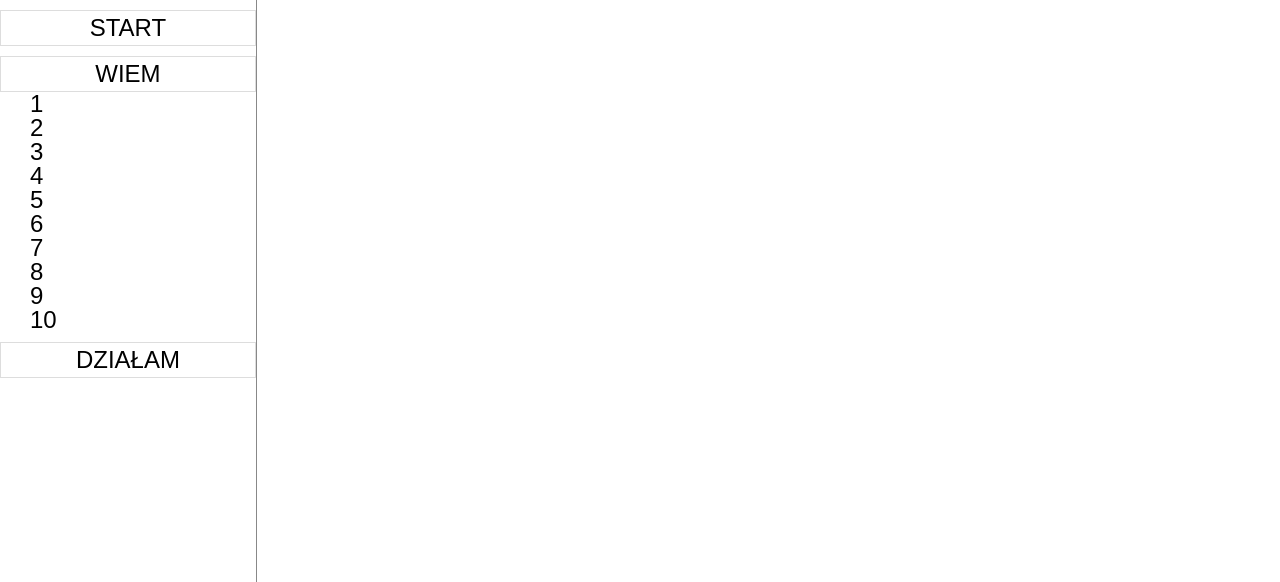
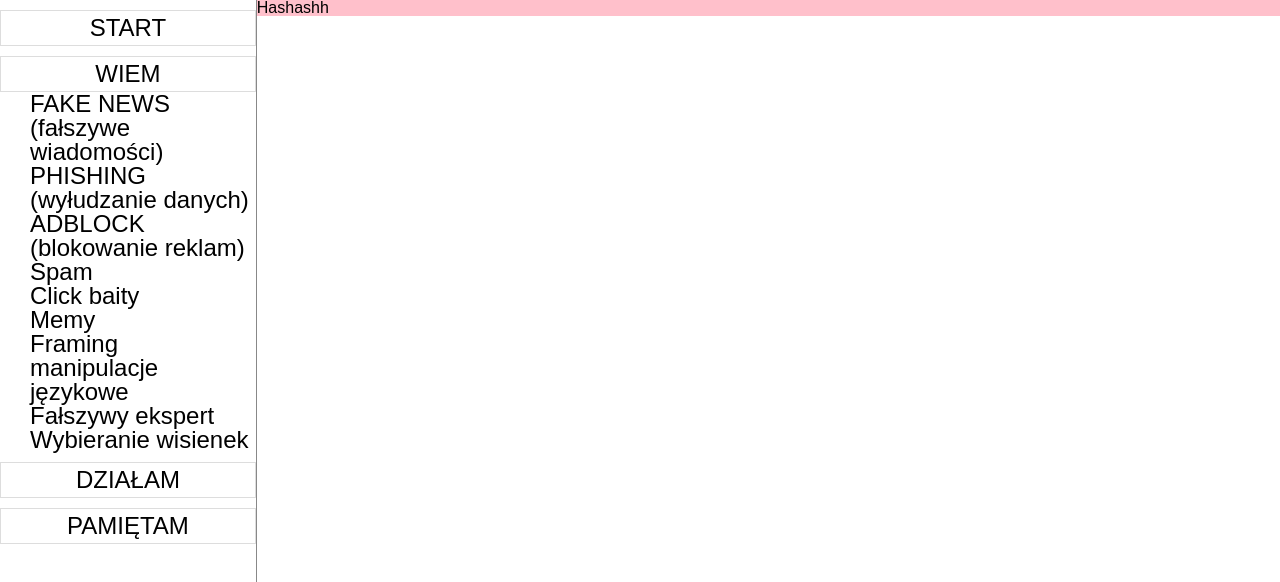
Before and after one commit to edukaton/damy-rade, a React (Create React App) app: page /jednoreki in a window 1280 px wide. Both pictures are taken after a click on the link "WIEM". Shown: the top 582 px of the page. Built offline with nearby package versions, Linux system fonts and the light colour scheme.

Commit message:
Lap mlody

```diff
--- /dev/null
+++ b/src/games/one-bandit/css/bandit.css
@@ -0,0 +1,3 @@
+.bandit-game {
+  background: pink;
+}
--- /dev/null
+++ b/src/games/one-bandit/js/Bandit.js
@@ -0,0 +1,32 @@
+import React, { Component } from 'react';
+
+import { CSSTransitionGroup } from 'react-transition-group';
+import '../css/bandit.css';
+
+class Bandit extends Component {
+  constructor() {
+    super();
+
+    this.state = {
+      words: []
+    };
+  }
+
+  componentWillMount() {
+
+  }
+
+  componentWillUnmount() {
+
+  }
+
+  render() {
+    return (
+      <div className="bandit-game">
+        <p>Hashashh</p>
+      </div>
+    );
+  }
+}
+
+export default Bandit;
--- a/src/games/spam/js/Message.js
+++ b/src/games/spam/js/Message.js
@@ -1,7 +1,8 @@
-import React from 'react';
+import React, { Component } from 'react';
 import { CSSTransitionGroup } from 'react-transition-group';
 
-function Message(props) {
+class Message extends Component {
+    render() {
         let showButtons = !(props.markedAsSpam || props.markedAsGood);
         let classes = "message";
         props.markedAsSpam ? classes += " message-spam" : classes += "";
@@ -24,5 +25,6 @@ function Message(props) {
             </div>
         );
     }
+}
 
 export default Message;
--- a/src/js/App.js
+++ b/src/js/App.js
@@ -7,6 +7,7 @@ import Home from './Home';
 
 import Tof from '../games/true-or-false/js/Tof';
 import Spam from '../games/spam/js/Spam';
+import Bandit from '../games/one-bandit/js/Bandit';
 
 class App extends Component {
   constructor() {
@@ -30,6 +31,7 @@ class App extends Component {
             <Route exact path="/" component={Home} />
             <Route exact path="/prawda-albo-falsz" component={Tof} />
             <Route exact path="/spam" component={Spam} />
+            <Route exact path="/jednoreki" component={Bandit} />
           </div>
         </div>
       </Router>
--- a/src/js/Menu.js
+++ b/src/js/Menu.js
@@ -9,24 +9,25 @@ function Menu(props) {
         <div className="menu">
             <Link to='/' className="drop-down-title">START</Link>
             <DropDown title="WIEM">
-                <Link to='/1'>1</Link>
-                <Link to='/2'>2</Link>
-                <Link to='/3'>3</Link>
-                <Link to='/4'>4</Link>
-                <Link to='/5'>5</Link>
-                <Link to='/6'>6</Link>
-                <Link to='/7'>7</Link>
-                <Link to='/8'>8</Link>
-                <Link to='/9'>9</Link>
-                <Link to='/10'>10</Link>
+                <Link to='/1'>FAKE NEWS (fałszywe wiadomości)</Link>
+                <Link to='/2'>PHISHING (wyłudzanie danych)</Link>
+                <Link to='/3'>ADBLOCK (blokowanie reklam)</Link>
+                <Link to='/4'>Spam</Link>
+                <Link to='/5'>Click baity</Link>
+                <Link to='/6'>Memy</Link>
+                <Link to='/7'>Framing</Link>
+                <Link to='/8'>manipulacje językowe</Link>
+                <Link to='/9'>Fałszywy ekspert</Link>
+                <Link to='/10'>Wybieranie wisienek</Link>
             </DropDown>
             <DropDown title="DZIAŁAM">
                 <Link to='/prawda-albo-falsz'>Prawda albo fałsz</Link>
                 <Link to='/spam'>SPAM</Link>
-                <Link to='/d3'>3</Link>
+                <Link to='/jednoreki'>Jednoreki bandyta</Link>
                 <Link to='/d4'>4</Link>
                 <Link to='/d5'>5</Link>
             </DropDown>
+            <Link to="/pamietnik" className="drop-down-title">PAMIĘTAM</Link>
         </div>
     );
 }
```
Lines whose indentation alone changed are shown as unchanged.
